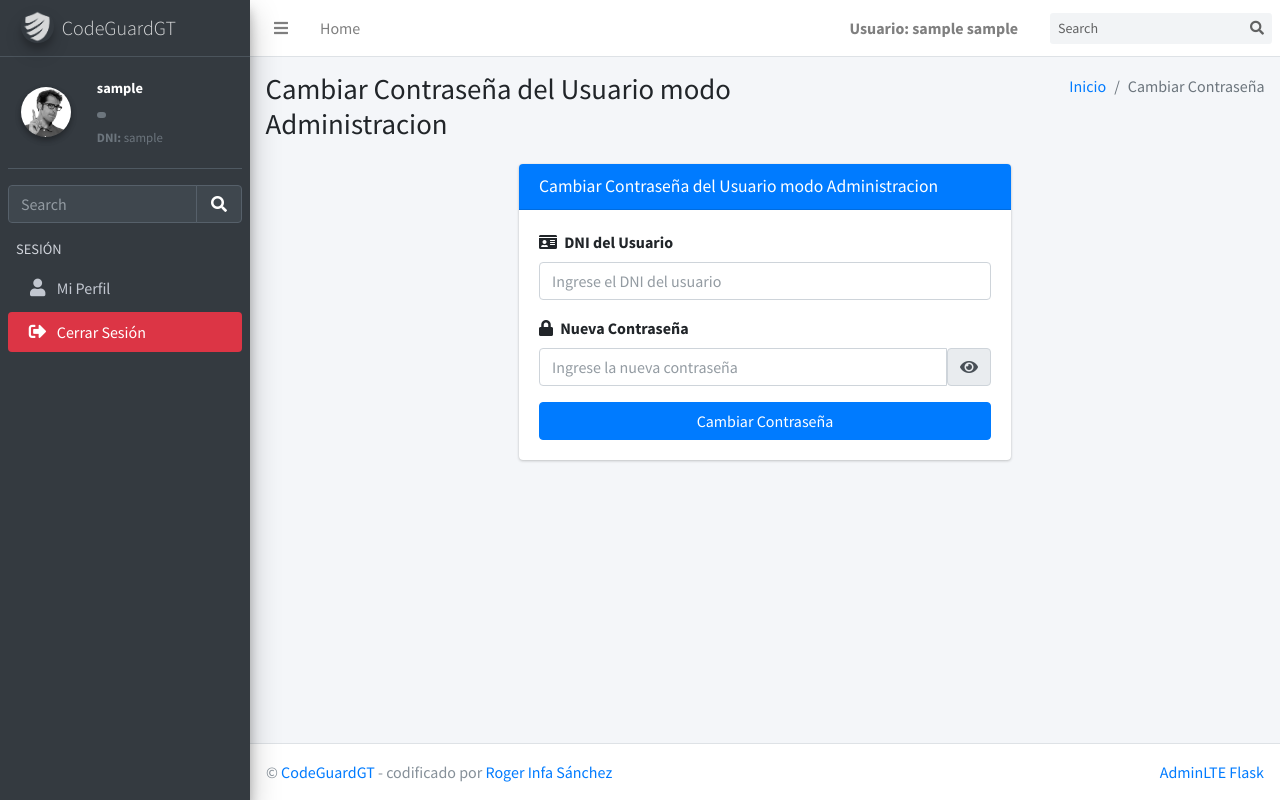
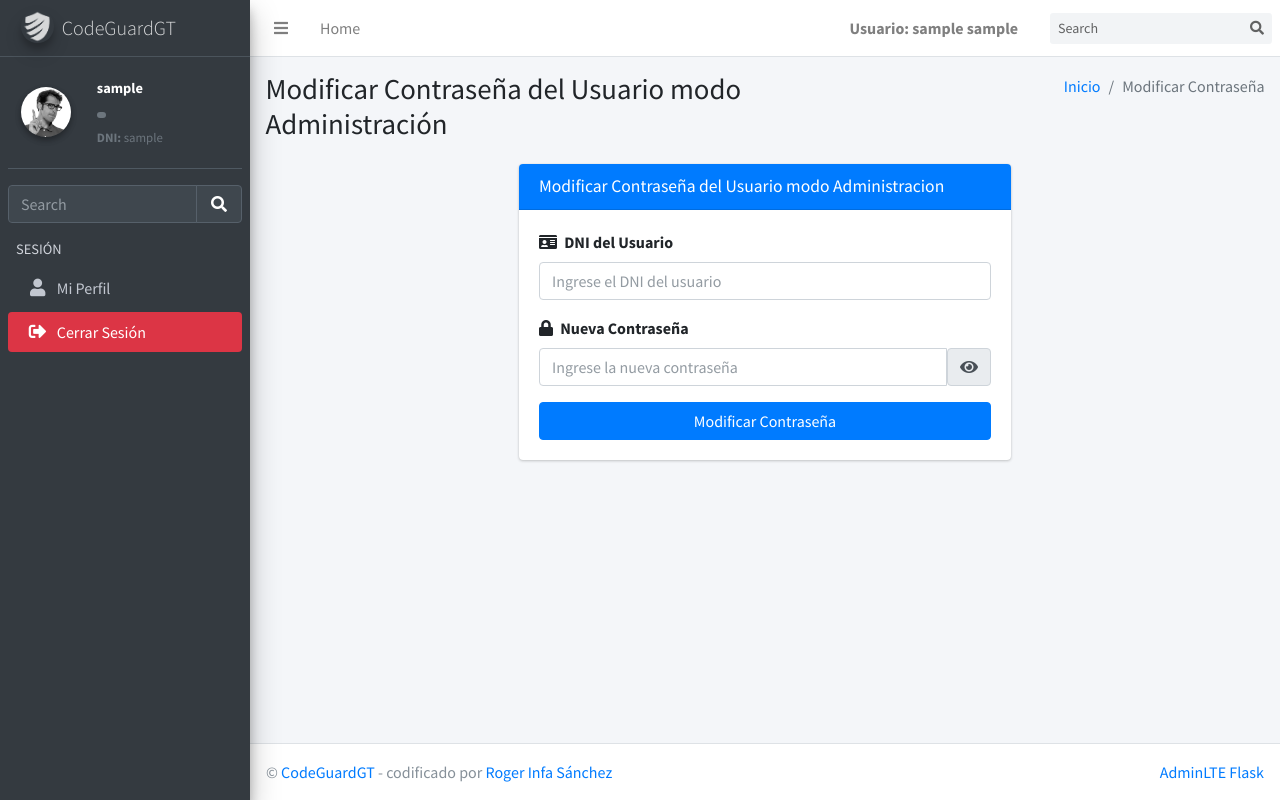
Before and after one commit to rinfasulasalle/AppCodeGuardGT, a Flask app: template app/templates/home/admin/admin_change_password.html in a window 1280 px wide. Run offline with Flask 3, Linux system fonts and the light colour scheme; the template is opened without the code that fills it, so the values that code supplies are empty; the visitor is signed in with stand-in values (Sample User, id 1); style sheets or scripts are compiled from the project's sources; some libraries are stand-ins or nearby versions.

Commit message:
entrega 4.11.24

```diff
--- a/app/routes/r_codigo.py
+++ b/app/routes/r_codigo.py
@@ -53,7 +53,8 @@ def create():
     # Validar que no exista un código para la misma evaluación y matrícula
     codigo_existente = Codigo.query.filter_by(id_evaluacion=id_evaluacion, id_matricula=id_matricula).first()
     if codigo_existente:
-        return jsonify({'error': 'Ya existe un código para esta evaluación y matrícula'}), 409
+        return jsonify({'error': 'URL ya enviado en esta evaluación'}), 409
+        #return jsonify({'error': 'Ya existe un código para esta evaluación y matrícula'}), 409
 
     # Validar que el curso relacionado tanto a la evaluación como a la matrícula sea el mismo
     if evaluacion.id_curso != matricula.id_curso:
--- a/app/run.py
+++ b/app/run.py
@@ -6,4 +6,4 @@ with app.app_context():
     db.create_all()  # Crea las tablas si no existen
 
 if __name__ == '__main__':
-    app.run(host='0.0.0.0',debug=True)
+    app.run(host='0.0.0.0', port = 80, debug=True)
--- a/app/templates/home/admin/admin_change_password.html
+++ b/app/templates/home/admin/admin_change_password.html
@@ -1,6 +1,6 @@
 {% extends "layouts/base.html" %}
 
-{% block title %} Cambiar Contraseña del Usuario {% endblock %}
+{% block title %} Modificar Contraseña del Usuario {% endblock %}
 
 {% block body_class %} sidebar-mini {% endblock body_class %}
 
@@ -19,12 +19,12 @@
       <div class="container-fluid">
         <div class="row mb-2">
           <div class="col-sm-6">
-            <h1>Cambiar Contraseña del Usuario modo Administracion</h1>
+            <h1>Modificar Contraseña del Usuario modo Administración</h1>
           </div>
           <div class="col-sm-6">
             <ol class="breadcrumb float-sm-right">
               <li class="breadcrumb-item"><a href="#">Inicio</a></li>
-              <li class="breadcrumb-item active">Cambiar Contraseña</li>
+              <li class="breadcrumb-item active">Modificar Contraseña</li>
             </ol>
           </div>
         </div>
@@ -38,7 +38,7 @@
             <!-- Formulario para cambiar la contraseña del usuario -->
             <div class="card card-primary">
               <div class="card-header">
-                <h3 class="card-title">Cambiar Contraseña del Usuario modo Administracion</h3>
+                <h3 class="card-title">Modificar Contraseña del Usuario modo Administracion</h3>
               </div>
               <div class="card-body">
                 <form id="adminChangePasswordForm">
@@ -55,7 +55,7 @@
                       </span>
                     </div>
                   </div>
-                  <button type="submit" class="btn btn-primary btn-block">Cambiar Contraseña</button>
+                  <button type="submit" class="btn btn-primary btn-block">Modificar Contraseña</button>
                   <div id="responseMessage" style="display: none; margin-top: 10px; padding: 10px; border-radius: 5px;"></div>
                 </form>
               </div>
```
Also changed, not shown: app/routes/r_usuarios.py (+12 -1 lines).
